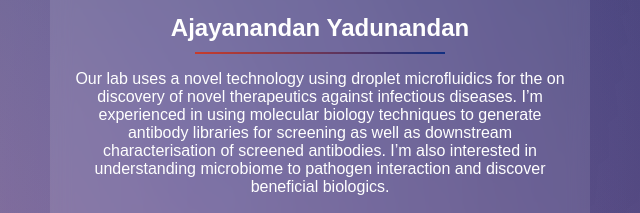
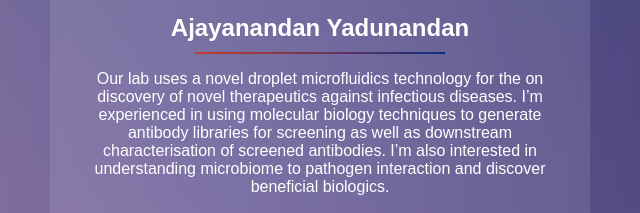
Before and after one commit to SooriyaK/Ajay-s-name-card, a plain HTML site: page index.html in a window 1280 px wide. Shown: the part 250-463 px from the top of the page, 320-960 px from the left. Drawn offline with Linux system fonts and the light colour scheme.

Commit message:
update description

```diff
--- a/index.html
+++ b/index.html
@@ -13,7 +13,7 @@
         <h1 class="name">Ajayanandan Yadunandan</h1>
         <hr class="divider">
         <p class="description">
-            Our lab uses a novel technology using droplet microfluidics for the on discovery of novel therapeutics against infectious diseases.
+            Our lab uses a novel droplet microfluidics technology for the on discovery of novel therapeutics against infectious diseases.
 I’m experienced in using molecular biology techniques to generate antibody libraries for screening as well as downstream characterisation of screened antibodies.
 I’m also interested in understanding microbiome to pathogen interaction and discover beneficial biologics.
         </p>
```
